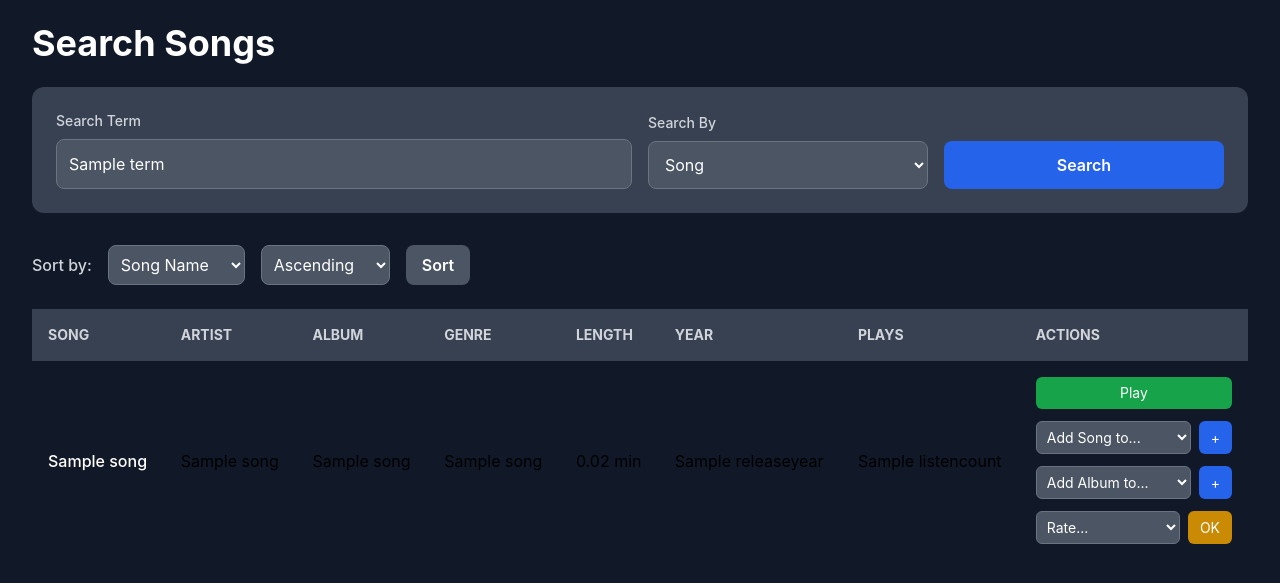
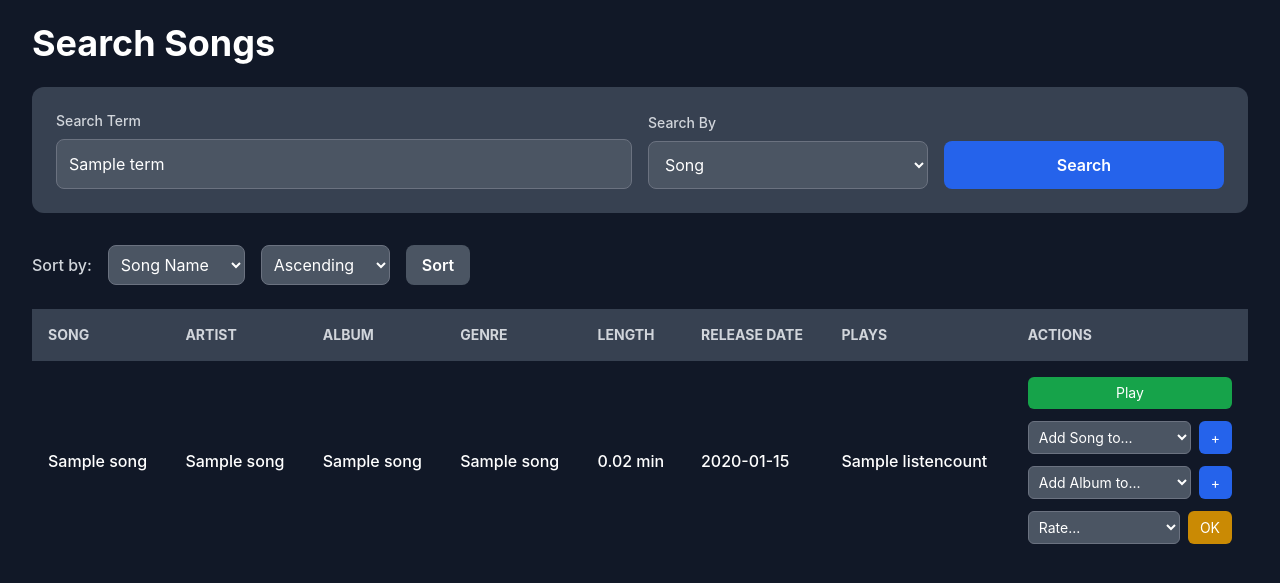
Before and after one commit to hl9082/csci320-group20, a Flask app: template src/templates/search.html in a window 1280 px wide. Shown: the part 113-696 px from the top of the page. Run offline with Flask 2, Linux system fonts and the light colour scheme; the template is opened without the code that fills it: most values are stand-ins (such as "Sample title", 1, 10 or a date in 2020); parts of the project's set-up code (start-up, migrations or seed data) failed here and were passed over; some libraries are stand-ins or nearby versions.

Commit message:
search.html fixed: ensuring every column's value is visible

```diff
--- a/src/templates/search.html
+++ b/src/templates/search.html
@@ -64,7 +64,7 @@
                             <th class="p-4">Album</th>
                             <th class="p-4">Genre</th>
                             <th class="p-4">Length</th>
-                            <th class="p-4">Year</th>
+                            <th class="p-4">Release Date</th>
                             <th class="p-4">Plays</th>
                             <th class="p-4">Actions</th>
                         </tr>
@@ -73,12 +73,12 @@
                         {% for song in results %}
                         <tr class="hover:bg-gray-700/50">
                             <td class="p-4 font-medium text-white">{{ song.song_name }}</td>
-                            <td class="p-4">{{ song.artist_name }}</td>
-                            <td class="p-4">{{ song.album_name }}</td>
-                            <td class="p-4">{{ song.genre_name }}</td>
-                            <td class="p-4">{{ "%.2f"|format(song.length / 60) }} min</td>
-                            <td class="p-4">{{ song.releaseyear }}</td>
-                            <td class="p-4">{{ song.listencount }}</td>
+                            <td class="p-4 font-medium text-white">{{ song.artist_name }}</td>
+                            <td class="p-4 font-medium text-white">{{ song.album_name }}</td>
+                            <td class="p-4 font-medium text-white">{{ song.genre_name }}</td>
+                            <td class="p-4 font-medium text-white">{{ "%.2f"|format(song.length / 60) }} min</td>
+                            <td class="p-4 font-medium text-white">{{ song.releasedate }}</td>
+                            <td class="p-4 font-medium text-white">{{ song.listencount }}</td>
                             <td class="p-4 space-y-3">
                                 <!-- Play Song -->
                                 <form method="POST" action="{{ url_for('play_song_route', song_id=song.songid) }}">
```
